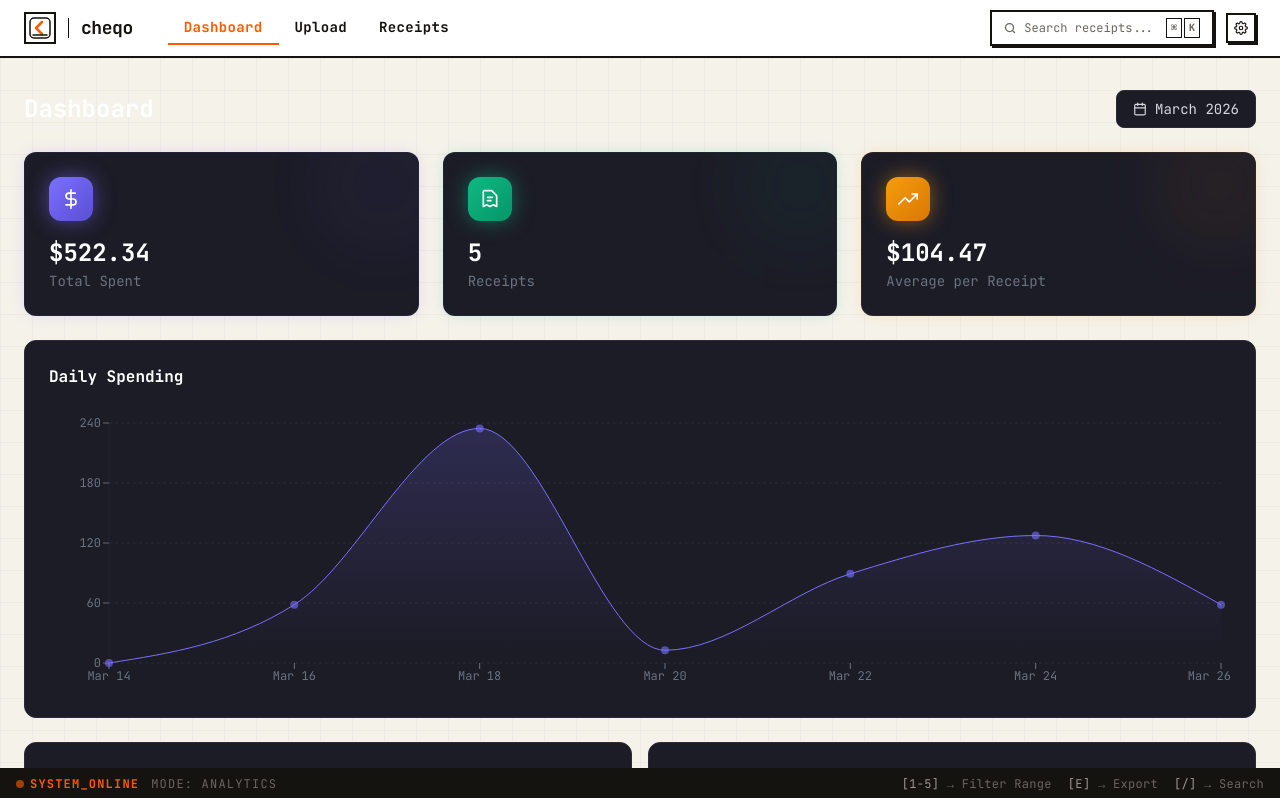
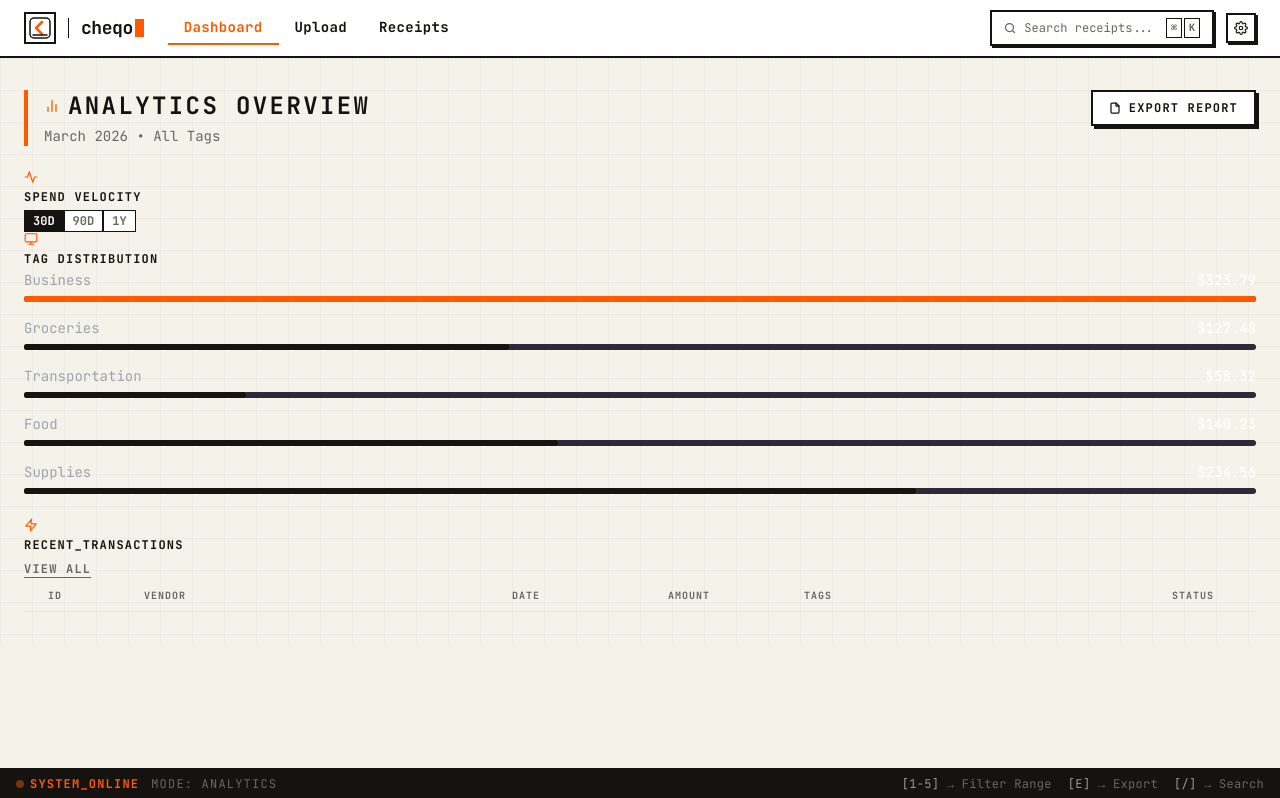
Before and after one commit to alexandragololobova/cheqo, a React (Vite) app in the folder apps/web/: page /dashboard in a window 1280 px wide. Shown: the top 798 px of the page. Built offline with nearby package versions, Linux system fonts and the light colour scheme.

Commit message:
feat(api): begin redesign of dashboard page

```diff
--- a/apps/web/src/pages/DashboardPage.tsx
+++ b/apps/web/src/pages/DashboardPage.tsx
@@ -20,19 +20,49 @@ const DAILY_SPENDING = [
 ];
 
 const TAG_SPENDING = [
-	{ tag: "Business", amount: 323.79, color: "#7B6FFF" },
-	{ tag: "Groceries", amount: 127.48, color: "#10B981" },
-	{ tag: "Transportation", amount: 58.32, color: "#F59E0B" },
-	{ tag: "Food", amount: 140.23, color: "#38BDF8" },
-	{ tag: "Supplies", amount: 234.56, color: "#F43F5E" },
+	{ tag: "Business", amount: 323.79, color: "#FF5A00" },
+	{ tag: "Groceries", amount: 127.48, color: "#14130F" },
+	{ tag: "Transportation", amount: 58.32, color: "#14130F" },
+	{ tag: "Food", amount: 140.23, color: "#14130F" },
+	{ tag: "Supplies", amount: 234.56, color: "#14130F" },
 ];
 
 const RECENT_RECEIPTS = [
-	{ vendor: "Whole Foods Market", date: "March 24, 2026", total: 127.48 },
-	{ vendor: "Amazon Web Services", date: "March 22, 2026", total: 89.23 },
-	{ vendor: "Starbucks Coffee", date: "March 20, 2026", total: 12.75 },
-	{ vendor: "Office Depot", date: "March 18, 2026", total: 234.56 },
-	{ vendor: "Shell Gas Station", date: "March 16, 2026", total: 58.32 },
+	{
+		id: "R-1042",
+		vendor: "Whole Foods Market",
+		date: "2026-03-24",
+		amount: 127.48,
+		tags: ["GROCERIES", "FOOD"],
+	},
+	{
+		id: "R-1041",
+		vendor: "Amazon Web Services",
+		date: "2026-03-22",
+		amount: 89.23,
+		tags: ["BUSINESS", "SOFTWARE"],
+	},
+	{
+		id: "R-1040",
+		vendor: "Starbucks Coffee",
+		date: "2026-03-21",
+		amount: 12.75,
+		tags: ["FOOD", "MEETING"],
+	},
+	{
+		id: "R-1039",
+		vendor: "Office Depot",
+		date: "2026-03-18",
+		amount: 234.56,
+		tags: ["SUPPLIES", "BUSINESS"],
+	},
+	{
+		id: "R-1038",
+		vendor: "Shell Gas Station",
+		date: "2026-03-15",
+		amount: 58.32,
+		tags: ["TRANSPORTATION"],
+	},
 ];
 
 const MAX_TAG_AMOUNT = Math.max(...TAG_SPENDING.map((entry) => entry.amount));
@@ -49,9 +79,9 @@ function ChartTooltip({ active, payload, label }: TooltipProps) {
 	if (!active || !payload || payload.length === 0) return null;
 
 	return (
-		<div className="px-3 py-2 bg-[#1C1C27] border border-[#2A2A38] rounded-lg shadow-[0_0_20px_rgba(0,0,0,0.5)]">
-			<p className="text-[#9CA3AF] text-xs">{label}</p>
-			<p className="text-[#7B6FFF] text-sm font-semibold mt-0.5">
+		<div className="border-2 border-[#14130F] bg-white px-3 py-2 shadow-[3px_3px_0px_#14130F]">
+			<p className="text-[#6B6660] text-xs">{label}</p>
+			<p className="text-[#FF5A00] text-sm font-bold mt-0.5">
 				${payload[0]?.value.toFixed(2)}
 			</p>
 		</div>
@@ -62,155 +92,199 @@ export function DashboardPage() {
 	return (
 		<div className="flex flex-col gap-6">
 			{/* Header */}
-			<div className="flex items-center justify-between">
-				<h1 className="text-2xl font-bold text-white">Dashboard</h1>
-				<button
-					type="button"
-					className="flex items-center gap-2 px-4 py-2 rounded-lg bg-[#1C1C27] border border-[#2A2A38] text-[#D4D7DC] text-sm hover:text-white hover:border-[#7B6FFF] transition-colors"
-				>
+			<div className="flex items-start justify-between">
+				<div className="flex flex-col gap-1 border-l-4 border-[#FF5A00] pl-4">
+					<div className="flex items-center gap-2">
 						<svg
 							role="img"
-						aria-label="Calendar"
+							aria-label="Analytics"
+							width="16"
+							height="16"
+							viewBox="0 0 24 24"
+							fill="none"
+							stroke="#FF5A00"
+							strokeWidth="2"
+							strokeLinecap="round"
+							strokeLinejoin="round"
+						>
+							<line x1="18" y1="20" x2="18" y2="10" />
+							<line x1="12" y1="20" x2="12" y2="4" />
+							<line x1="6" y1="20" x2="6" y2="14" />
+						</svg>
+						<h1 className="text-2xl font-bold tracking-widest uppercase text-[#14130F]">
+							ANALYTICS OVERVIEW
+						</h1>
+					</div>
+					<p className="text-sm text-[#6B6660]">March 2026 • All Tags</p>
+				</div>
+
+				{/* Export button */}
+				<HardButton
+					label="EXPORT REPORT"
+					icon={
+						<svg
+							role="img"
+							aria-label="Export"
+							width="12"
+							height="12"
+							viewBox="0 0 24 24"
+							fill="none"
+							stroke="currentColor"
+							strokeWidth="2.5"
+							strokeLinecap="round"
+							strokeLinejoin="round"
+						>
+							<path d="M14 2H6a2 2 0 0 0-2 2v16a2 2 0 0 0 2 2h12a2 2 0 0 0 2-2V8z" />
+							<polyline points="14 2 14 8 20 8" />
+						</svg>
+					}
+				/>
+			</div>
+
+			{/* KPI cards */}
+
+			{/* Chart + Tag distribution */}
+			<div>
+				{/* Spend velocity chart*/}
+				<div>
+					<div />
+					<div>
+						<div>
+							<div>
+								<svg
+									role="img"
+									aria-label="Velocity"
 									width="14"
 									height="14"
 									viewBox="0 0 24 24"
 									fill="none"
-						stroke="currentColor"
+									stroke="#FF5A00"
 									strokeWidth="2"
 									strokeLinecap="round"
 									strokeLinejoin="round"
 								>
-						<rect x="3" y="4" width="18" height="18" rx="2" ry="2" />
-						<line x1="16" y1="2" x2="16" y2="6" />
-						<line x1="8" y1="2" x2="8" y2="6" />
-						<line x1="3" y1="10" x2="21" y2="10" />
+									<polyline points="22 12 18 12 15 21 9 3 6 12 2 12" />
 								</svg>
-					March 2026
+								<span className="text-xs font-bold tracking-widest text-[#14130F] uppercase">
+									SPEND VELOCITY
+								</span>
+							</div>
+							{/* Time range pills */}
+							<div>
+								{["30D", "90D", "1Y"].map((r, i) => (
+									<button
+										key={r}
+										type="button"
+										className={`px-2 py-0.5 text-xs font-bold border border-[#14130F] transition-colors ${
+											i === 0
+												? "bg-[#14130F] text-white"
+												: "bg-white text-[#6B6660] hover:text-[#14130F]"
+										}`}
+									>
+										{r}
 									</button>
+								))}
 							</div>
-
-			{/* Stat card */}
-			<div className="grid grid-cols-3 gap-6">
-				<StatCard
-					icon={<DollarIcon />}
-					iconBg="from-[#7B6FFF] to-[#5B4FD4]"
-					accentColor="#7B6FFF"
-					value="$522.34"
-					label="Total Spent"
-				/>
-				<StatCard
-					icon={<ReceiptIcon />}
-					iconBg="from-[#10B981] to-[#059669]"
-					accentColor="#10B981"
-					value="5"
-					label="Receipts"
-				/>
-				<StatCard
-					icon={<TrendIcon />}
-					iconBg="from-[#F59E0B] to-[#D97706]"
-					accentColor="#F59E0B"
-					value="$104.47"
-					label="Average per Receipt"
-				/>
 						</div>
-
-			{/* Daily spending chart */}
-			<div className="bg-[#1C1C27] rounded-xl border border-[#2A2A38] p-6">
-				<h2 className="text-white font-semibold mb-6">Daily Spending</h2>
-				<ResponsiveContainer width="100%" height={280}>
-					<AreaChart
-						data={DAILY_SPENDING}
-						margin={{ top: 10, right: 10, left: 0, bottom: 0 }}
-					>
-						<defs>
-							<linearGradient id="spendGradient" x1="0" y1="0" x2="0" y2="1">
-								<stop offset="5%" stopColor="#7B6FFF" stopOpacity={0.3} />
-								<stop offset="95%" stopColor="#7B6FFF" stopOpacity={0} />
-							</linearGradient>
-						</defs>
-						<CartesianGrid
-							stroke={"#2A2A38"}
-							strokeDasharray="3 3"
-							vertical={false}
-						/>
-						<XAxis
-							dataKey="date"
-							stroke={"#6B7280"}
-							tick={{ fill: "#6B7280", fontSize: 12 }}
-							axisLine={false}
-							tickLine={true}
-						/>
-						<YAxis
-							tick={{ fill: "#6B7280", fontSize: 12 }}
-							axisLine={{ stroke: "#6B7280", strokeWidth: "0.1" }}
-							tickLine={true}
-						/>
-						<Tooltip content={<ChartTooltip />} />
+						<ResponsiveContainer>
+							<AreaChart data={DAILY_SPENDING}>
+								<defs></defs>
+								<CartesianGrid />
+								<XAxis />
+								<YAxis />
+								<Tooltip />
 								<Area
-							type="monotone"
+									type="step"
 									dataKey="amount"
-							stroke="#7B6FFF"
-							fill="url(#spendGradient)"
-							dot={{ fill: "#7B6FFF", r: 4, strokeWidth: 0 }}
-							activeDot={{
-								fill: "#7B6FFF",
-								r: 6,
-								strokeWidth: 2,
-								stroke: "#D9DFE7",
-							}}
+									stroke="#FF5A00"
+									strokeWidth={2}
+									fill="url(#orangeGrad)"
+									dot={false}
 								/>
 							</AreaChart>
 						</ResponsiveContainer>
 					</div>
+				</div>
 
-			{/* Bottom row */}
-			<div className="grid grid-cols-2 gap-4">
-				{/* Spending by tag */}
-				<div className="bg-[#1C1C27] rounded-xl border border-[#2A2A38] p-6 flex flex-col gap-5">
-					<div className="flex items-center gap-2">
+				{/* Tag distribution */}
+				<div>
+					<div />
+					<div>
+						<div>
 							<svg
 								role="img"
-							aria-label="Tag"
-							width="16"
-							height="16"
-							viewBox="0 0 22 22"
+								aria-label="Tags"
+								width="14"
+								height="14"
+								viewBox="0 0 24 24"
 								fill="none"
-							stroke="#9CA3AF"
+								stroke="#FF5A00"
 								strokeWidth="2"
 								strokeLinecap="round"
 								strokeLinejoin="round"
 							>
-							<path d="M20.59 13.41l-7.17 7.17a2 2 0 0 1-2.83 0L2 12V2h10l8.59 8.59a2 2 0 0 1 0 2.82z" />
-							<line x1="7" y1="7" x2="7.01" y2="7" />
+								<rect x="2" y="3" width="20" height="14" rx="2" />
+								<path d="M8 21h8M12 17v4" />
 							</svg>
-						<h2 className="text-white font-semibold">Spending by Tag</h2>
+							<span className="text-xs font-bold tracking-widest text-[#14130F] uppercase">
+								TAG DISTRIBUTION
+							</span>
 						</div>
 						<div className="flex flex-col gap-4">
 							{TAG_SPENDING.map((item) => (
-							<TagBar
-								key={item.tag}
-								tag={item.tag}
-								amount={item.amount}
-								color={item.color}
-								max={MAX_TAG_AMOUNT}
-							/>
+								<TagBar key={item.tag} {...item} max={MAX_TAG_AMOUNT} />
 							))}
 						</div>
 					</div>
+				</div>
+			</div>
 
-				{/* Recent Receipts */}
-				<div className="bg-[#1C1C27] rounded-xl border border-[#2A2A38] p-6 flex flex-col gap-4">
-					<h2 className="text-white font-semibold">Recent Receipts</h2>
-					<div className="flex flex-col gap-2">
-						{RECENT_RECEIPTS.map((receipt) => (
-							<RecentReceiptRow
-								key={receipt.vendor + receipt.date + receipt.total}
-								vendor={receipt.vendor}
-								date={receipt.date}
-								total={receipt.total}
-							/>
+			{/* Recent transactions */}
+			<div>
+				<div />
+				<div>
+					{/* Table header */}
+					<div>
+						<div>
+							<svg
+								role="img"
+								aria-label="Recent"
+								width="14"
+								height="14"
+								viewBox="0 0 24 24"
+								fill="none"
+								stroke="#FF5A00"
+								strokeWidth="2"
+								strokeLinecap="round"
+								strokeLinejoin="round"
+							>
+								<polygon points="13 2 3 14 12 14 11 22 21 10 12 10 13 2" />
+							</svg>
+							<span className="text-xs font-bold tracking-widest text-[#14130F] uppercase">
+								RECENT_TRANSACTIONS
+							</span>
+						</div>
+						<button
+							type="button"
+							className="text-xs font-bold text-[#6B6660] hover:text-[#FF5A00] tracking-widest transition-colors underline underline-offset-4"
+						>
+							VIEW ALL
+						</button>
+					</div>
+
+					{/* Column headers */}
+					<div className="grid grid-cols-[80px_1fr_140px_120px_1fr_60px] gap-4 px-6 py-2 border-b border-[#E8E5DD]">
+						{["ID", "VENDOR", "DATE", "AMOUNT", "TAGS", "STATUS"].map((h) => (
+							<span
+								key={h}
+								className="text-[10px] font-bold tracking-widest text-[#6B6660] uppercase"
+							>
+								{h}
+							</span>
 						))}
 					</div>
+
+					{/* Rows */}
 				</div>
 			</div>
 		</div>
@@ -268,8 +342,8 @@ type TagBarProps = {
 	max: number;
 };
 
-function TagBar({ tag, amount, color, max }: TagBarProps) {
-	const percent = (amount / max) * 100;
+function TagBar({ tag, amount, color }: TagBarProps) {
+	const percent = (amount / MAX_TAG_AMOUNT) * 100;
 	return (
 		<div className="flex flex-col gap-1.5">
 			<div className="flex items-center justify-between">
@@ -370,3 +444,23 @@ function TrendIcon() {
 		</svg>
 	);
 }
+
+type HardButtonProps = {
+	label: string;
+	icon?: ReactNode;
+};
+
+function HardButton({ label, icon }: HardButtonProps) {
+	return (
+		<div className="relative shrink-0">
+			<div className="absolute inset-0 translate-x-[3px] translate-y-[3px] bg-[#14130F]" />
+			<button
+				type="button"
+				className="relative flex items-center gap-2 px-4 py-2 border-2 border-[#14130F] bg-white text-[#14130F] text-xs font-bold tracking-widest uppercase hover:bg-[#14130F] hover:text-white transition-colors"
+			>
+				{icon}
+				{label}
+			</button>
+		</div>
+	);
+}
--- a/apps/web/src/pages/UploadPage.tsx
+++ b/apps/web/src/pages/UploadPage.tsx
@@ -12,7 +12,7 @@ function PageHeader() {
 	return (
 		<div className="flex flex-col gap-1 border-l-4 border-[#FF5A00] pl-4">
 			<h1 className="text-2xl font-bold tracking-widest uppercase text-[#14130F]">
-				INGEST_DATA
+				INGEST DATA
 			</h1>
 			<p className="text-sm text-[#6B6660]">Upload receipt images or PDFs</p>
 		</div>
```
Lines whose indentation alone changed are shown as unchanged.
